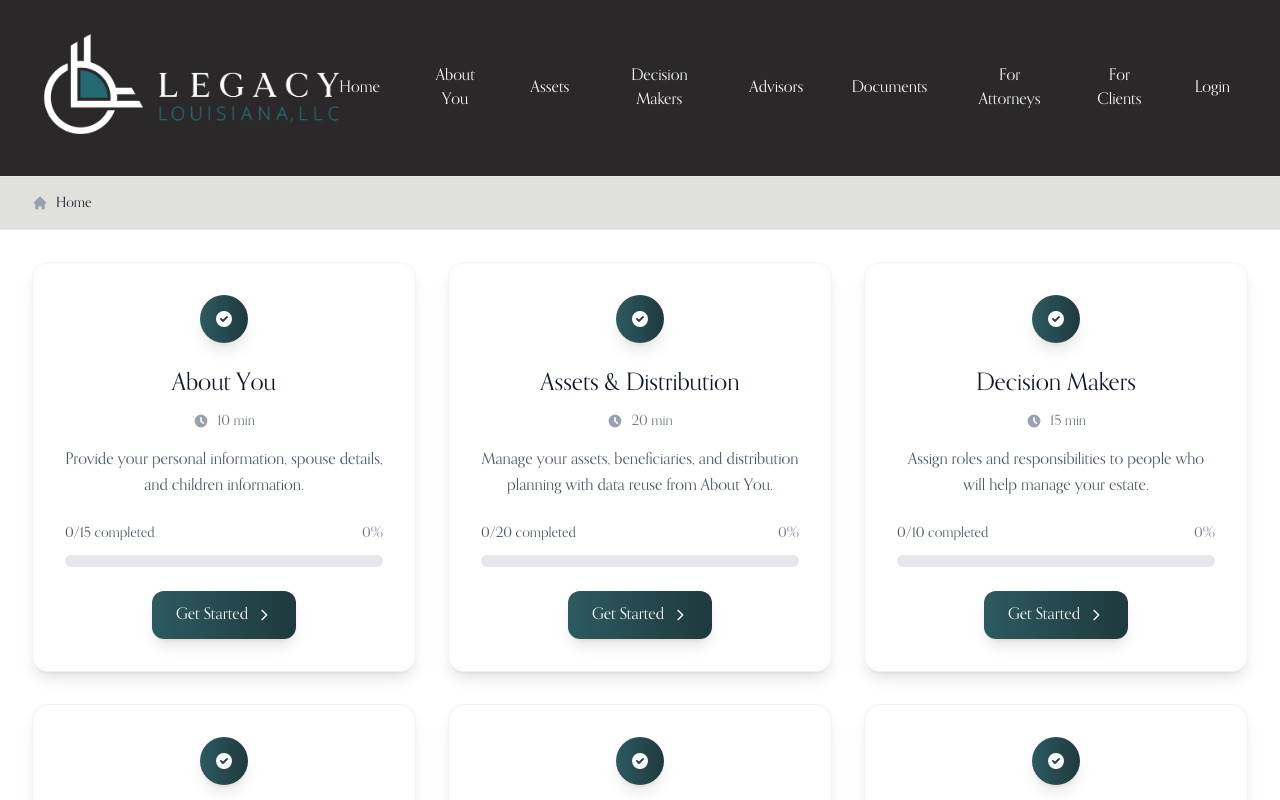
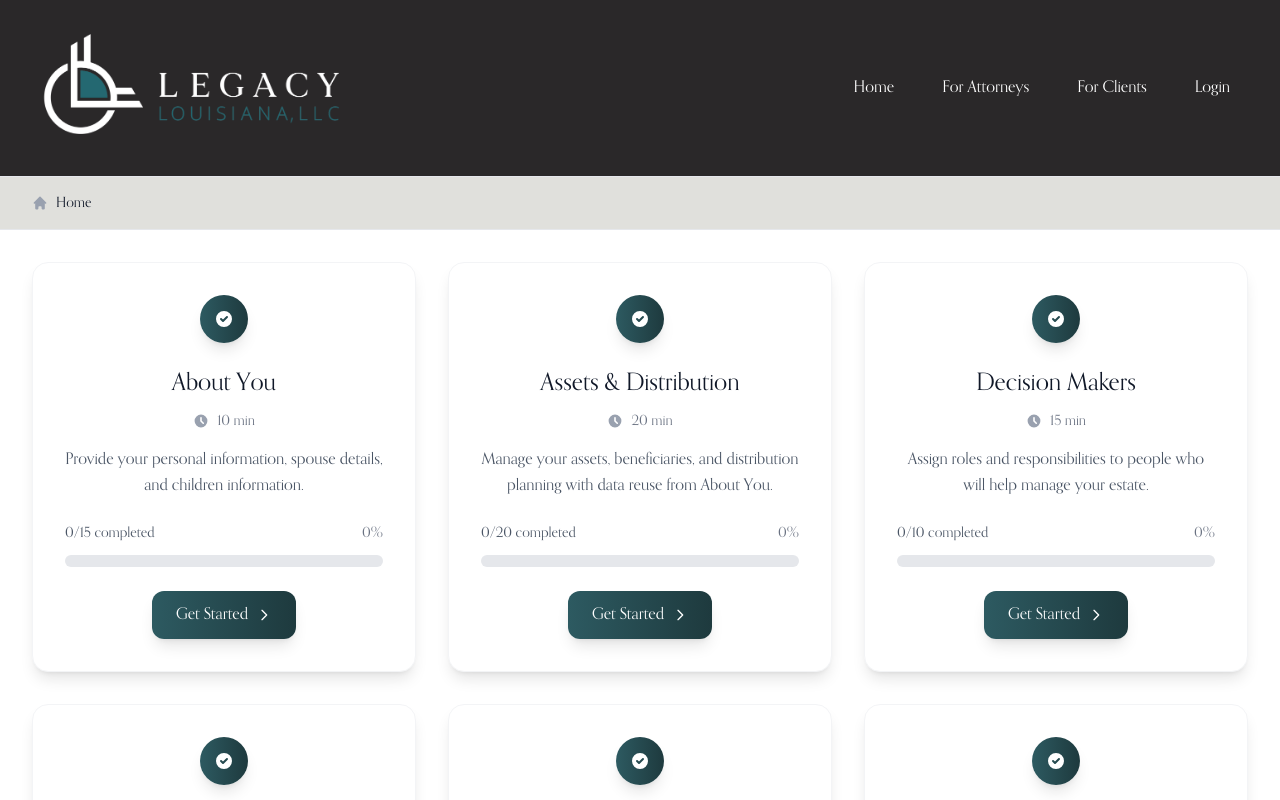
Before and after one commit to Project-Legacy-LA/Legacy-LA, a React (Vite) app in the folder client/: page / in a window 1280 px wide. Shown: the top 800 px of the page. Built offline with nearby package versions, Linux system fonts and the light colour scheme.

Commit message:
Remove navigation buttons from navbar
- Remove About You, Assets, Decision Makers, Advisors, and Documents buttons from navigation bar
- Keep only Home and For Attorneys buttons
- Users will navigate through the HomePage menu instead

```diff
--- a/client/src/components/Navigation.jsx
+++ b/client/src/components/Navigation.jsx
@@ -56,51 +56,6 @@ export default function Navigation() {
                 <span className="absolute bottom-0 left-0 w-0 h-0.5 bg-white group-hover:w-full transition-all duration-300 ease-in-out"></span>
               </span>
             </button>
-              <button
-                onClick={() => navigate('/about-you')}
-                className="px-3.5 py-2.5 text-sm lg:text-base font-medium text-white hover:text-gray-300 focus:outline-none relative group transition-all duration-300"
-              >
-                <span className="relative">
-                  About You
-                  <span className="absolute bottom-0 left-0 w-0 h-0.5 bg-white group-hover:w-full transition-all duration-300 ease-in-out"></span>
-                </span>
-              </button>
-              <button
-                onClick={() => navigate('/assets')}
-                className="px-3.5 py-2.5 text-sm lg:text-base font-medium text-white hover:text-gray-300 focus:outline-none relative group transition-all duration-300"
-              >
-                <span className="relative">
-                  Assets
-                  <span className="absolute bottom-0 left-0 w-0 h-0.5 bg-white group-hover:w-full transition-all duration-300 ease-in-out"></span>
-                </span>
-              </button>
-              <button
-                onClick={() => navigate('/decision-makers')}
-                className="px-3.5 py-2.5 text-sm lg:text-base font-medium text-white hover:text-gray-300 focus:outline-none relative group transition-all duration-300"
-              >
-                <span className="relative">
-                  Decision Makers
-                  <span className="absolute bottom-0 left-0 w-0 h-0.5 bg-white group-hover:w-full transition-all duration-300 ease-in-out"></span>
-                </span>
-              </button>
-              <button
-                onClick={() => navigate('/advisors')}
-                className="px-3.5 py-2.5 text-sm lg:text-base font-medium text-white hover:text-gray-300 focus:outline-none relative group transition-all duration-300"
-              >
-                <span className="relative">
-                  Advisors
-                  <span className="absolute bottom-0 left-0 w-0 h-0.5 bg-white group-hover:w-full transition-all duration-300 ease-in-out"></span>
-                </span>
-              </button>
-              <button
-                onClick={() => navigate('/documents')}
-                className="px-3.5 py-2.5 text-sm lg:text-base font-medium text-white hover:text-gray-300 focus:outline-none relative group transition-all duration-300"
-              >
-                <span className="relative">
-                  Documents
-                  <span className="absolute bottom-0 left-0 w-0 h-0.5 bg-white group-hover:w-full transition-all duration-300 ease-in-out"></span>
-                </span>
-              </button>
               <button className="px-3.5 py-2.5 text-sm lg:text-base font-medium text-white hover:text-gray-300 focus:outline-none relative group transition-all duration-300">
                 <span className="relative">
                   For Attorneys
```
Lines whose indentation alone changed are shown as unchanged.
